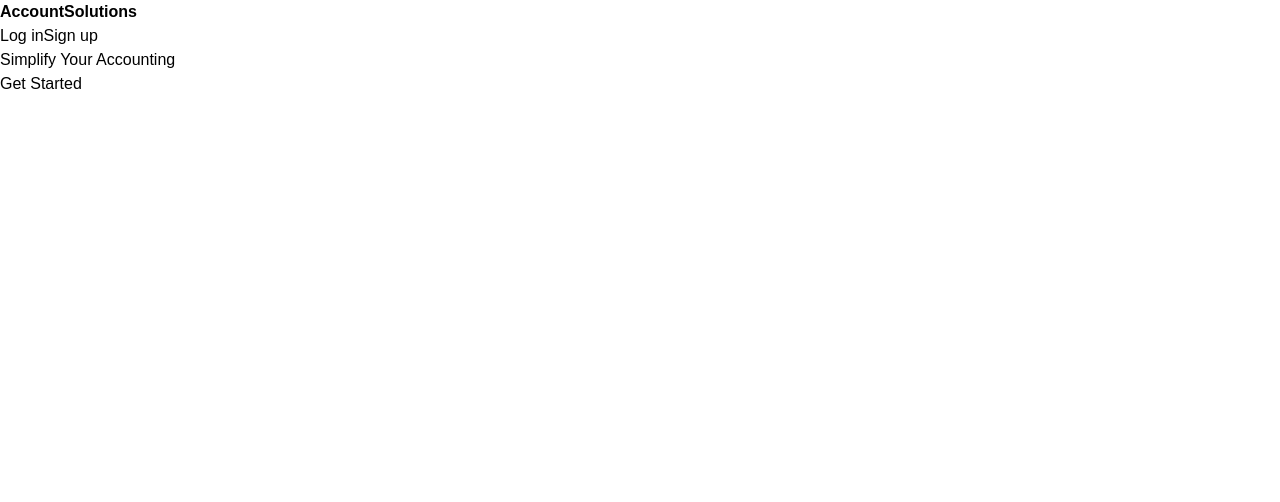
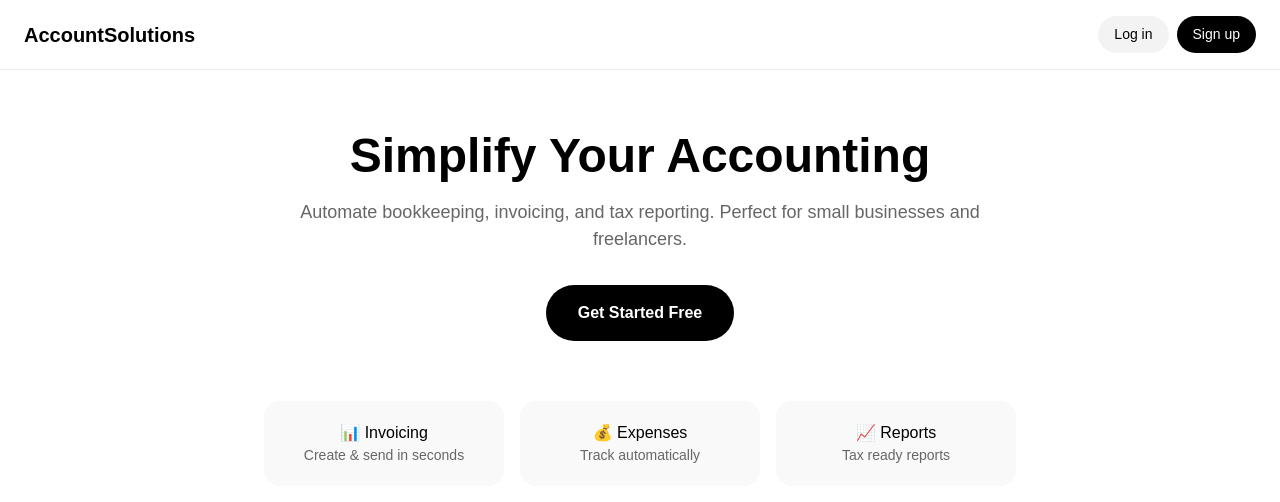
Before and after one commit to taiyehassan998/accountsolutions, a Next.js app: page / in a window 1280 px wide. Shown: the top 502 px of the page. Built offline with nearby package versions, Linux system fonts and the light colour scheme.

Commit message:
Refactor Page component to Home with new layout

```diff
--- a/app/page.tsx
+++ b/app/page.tsx
@@ -1,49 +1,34 @@
-"use client";
-import { useState } from "react";
-export default function Page(){
-  const [showLogin,setShowLogin]=useState(false);
-  const [showSignup,setShowSignup]=useState(false);
-  const [email,setEmail]=useState(""); const [pass,setPass]=useState("");
-  const handleAuth=(t:string)=>{
-    if(!email||!pass){ alert("Enter email & password"); return; }
-    alert(`${t} success for ${email}!`);
-    setShowLogin(false); setShowSignup(false);
-  }
-  return(
-    <div className="min-h-screen bg-white text-black">
-      <nav className="flex justify-between p-4 border-b items-center">
-        <b>AccountSolutions</b>
-        <div className="flex gap-2">
-          <button onClick={()=>setShowLogin(true)} className="px-4 py-2 border rounded">Log in</button>
-          <button onClick={()=>setShowSignup(true)} className="px-4 py-2 bg-black text-white rounded">Sign up</button>
+export default function Home() {
+  return (
+    <div style={{fontFamily:'sans-serif'}}>
+      <nav style={{display:'flex',justifyContent:'space-between',padding:'16px 24px',borderBottom:'1px solid #eee',alignItems:'center'}}>
+        <b style={{fontSize:'20px'}}>AccountSolutions</b>
+        <div style={{display:'flex',gap:'8px'}}>
+          <a href="#" style={{padding:'8px 16px',background:'#f3f3f3',borderRadius:'20px',textDecoration:'none',color:'black',fontSize:'14px'}}>Log in</a>
+          <a href="#" style={{padding:'8px 16px',background:'black',color:'white',borderRadius:'20px',textDecoration:'none',fontSize:'14px'}}>Sign up</a>
         </div>
       </nav>
-      <main className="p-10 text-center">
-        <h1 className="text-4xl font-bold mb-4">Simplify Your Accounting</h1>
-        <button onClick={()=>setShowSignup(true)} className="px-6 py-3 bg-black text-white rounded">Get Started</button>
-      </main>
-      {showLogin && (
-        <div className="fixed inset-0 bg-black/50 flex items-center justify-center p-4">
-          <div className="bg-white p-6 rounded-xl w-full max-w-sm">
-            <h2 className="text-xl font-bold mb-4">Log in</h2>
-            <input value={email} onChange={e=>setEmail(e.target.value)} placeholder="Email" className="w-full border p-2 rounded mb-3"/>
-            <input value={pass} onChange={e=>setPass(e.target.value)} type="password" placeholder="Password" className="w-full border p-2 rounded mb-3"/>
-            <button onClick={()=>handleAuth("Login")} className="w-full bg-black text-white p-2 rounded mb-2">Log in</button>
-            <button onClick={()=>setShowLogin(false)} className="w-full border p-2 rounded">Cancel</button>
+
+      <div style={{padding:'60px 24px',maxWidth:'800px',margin:'0 auto',textAlign:'center'}}>
+        <h1 style={{fontSize:'48px',fontWeight:'800',lineHeight:'1.1',marginBottom:'16px'}}>Simplify Your Accounting</h1>
+        <p style={{color:'#666',fontSize:'18px',marginBottom:'32px'}}>Automate bookkeeping, invoicing, and tax reporting. Perfect for small businesses and freelancers.</p>
+        <a href="#" style={{padding:'16px 32px',background:'black',color:'white',borderRadius:'30px',textDecoration:'none',fontWeight:'bold',display:'inline-block'}}>Get Started Free</a>
+
+        <div style={{marginTop:'60px',display:'grid',gridTemplateColumns:'1fr 1fr 1fr',gap:'16px'}}>
+          <div style={{background:'#f9f9f9',padding:'20px',borderRadius:'16px'}}>
+            <h3>📊 Invoicing</h3>
+            <p style={{color:'#666',fontSize:'14px'}}>Create & send in seconds</p>
+          </div>
+          <div style={{background:'#f9f9f9',padding:'20px',borderRadius:'16px'}}>
+            <h3>💰 Expenses</h3>
+            <p style={{color:'#666',fontSize:'14px'}}>Track automatically</p>
+          </div>
+          <div style={{background:'#f9f9f9',padding:'20px',borderRadius:'16px'}}>
+            <h3>📈 Reports</h3>
+            <p style={{color:'#666',fontSize:'14px'}}>Tax ready reports</p>
           </div>
         </div>
-      )}
-      {showSignup && (
-        <div className="fixed inset-0 bg-black/50 flex items-center justify-center p-4">
-          <div className="bg-white p-6 rounded-xl w-full max-w-sm">
-            <h2 className="text-xl font-bold mb-4">Sign up</h2>
-            <input value={email} onChange={e=>setEmail(e.target.value)} placeholder="Email" className="w-full border p-2 rounded mb-3"/>
-            <input value={pass} onChange={e=>setPass(e.target.value)} type="password" placeholder="Password" className="w-full border p-2 rounded mb-3"/>
-            <button onClick={()=>handleAuth("Signup")} className="w-full bg-black text-white p-2 rounded mb-2">Create Account</button>
-            <button onClick={()=>setShowSignup(false)} className="w-full border p-2 rounded">Cancel</button>
-          </div>
-        </div>
-      )}
+      </div>
     </div>
   )
 }
```
